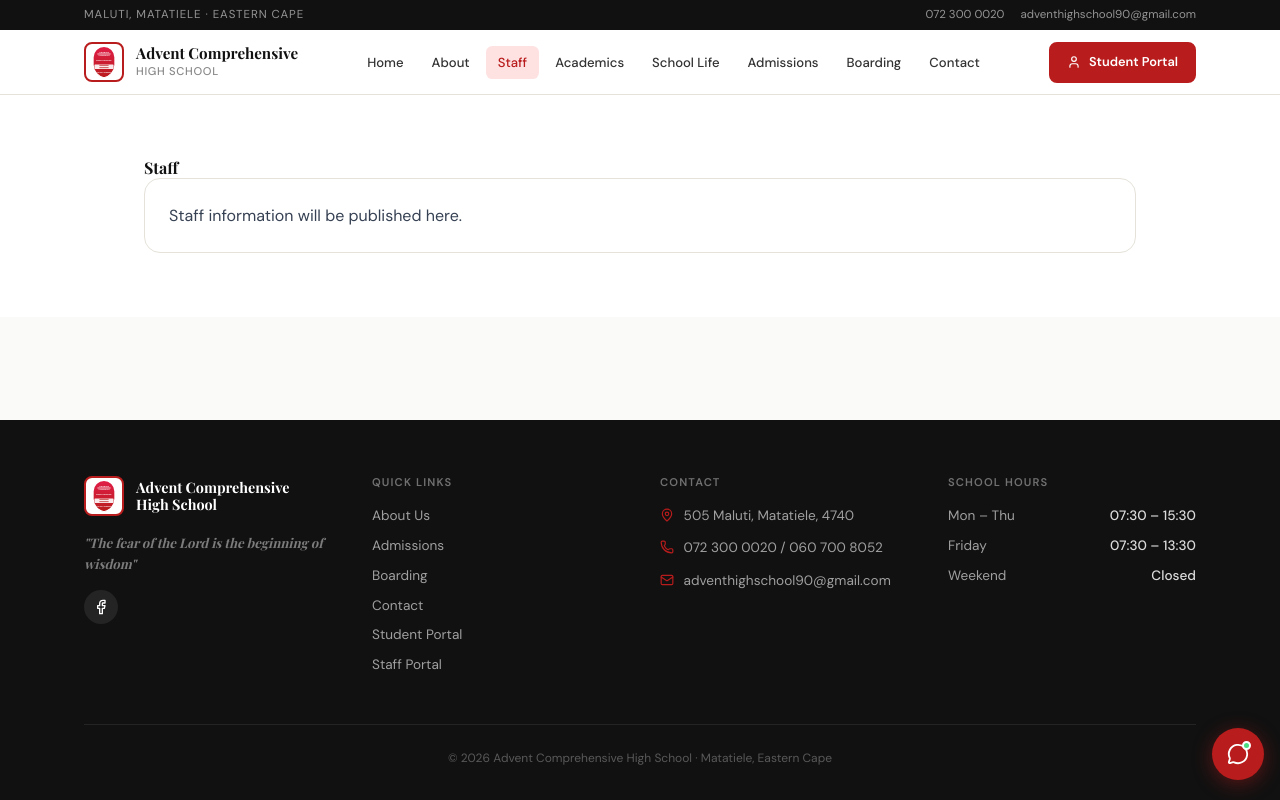
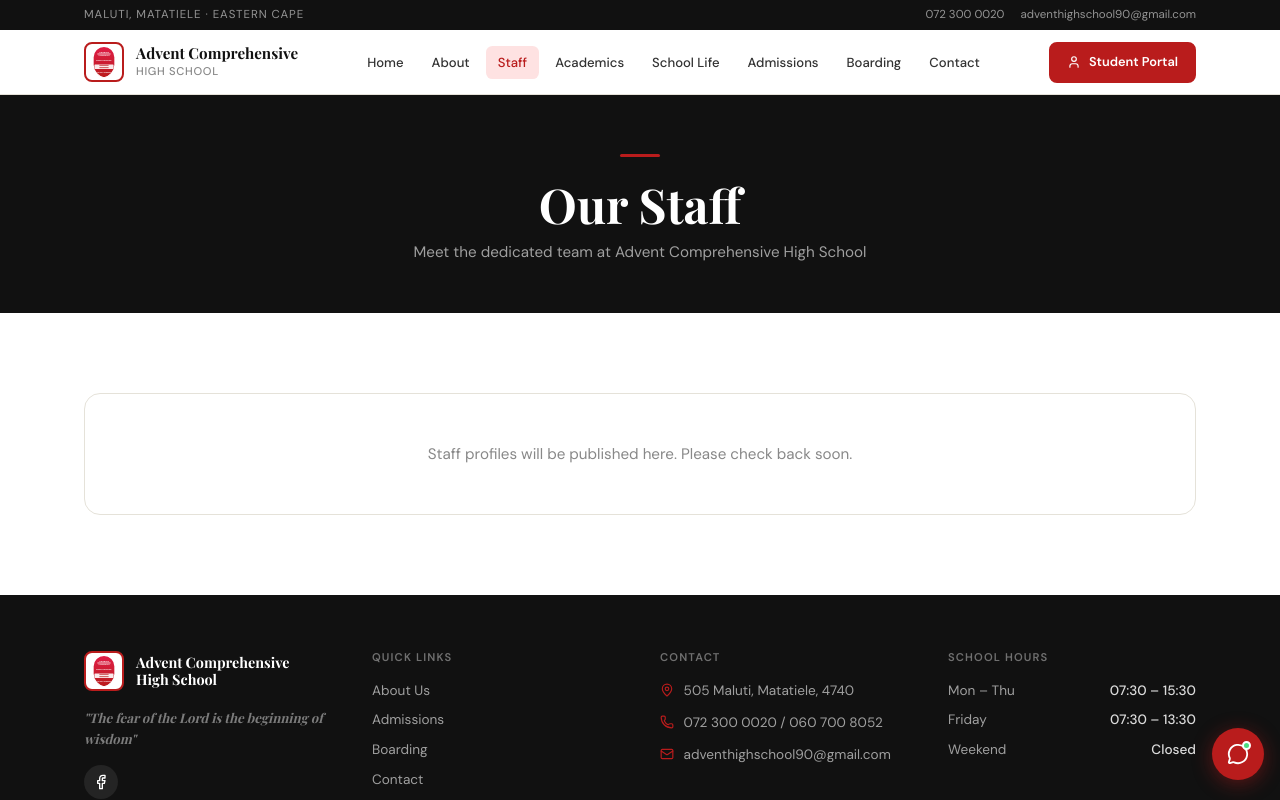
Before and after one commit to slmazwi-coder/advent-high-school, a React (Vite) app: page /staff in a window 1280 px wide. Shown: the top 800 px of the page. Built offline with nearby package versions, Linux system fonts and the light colour scheme; a web font is replaced by a local one.

Commit message:
Update Staff.tsx

```diff
--- a/src/pages/Staff.tsx
+++ b/src/pages/Staff.tsx
@@ -1,14 +1,17 @@
 import React from 'react';
-
-export const Staff = () => {
-  return (
-    <div className="py-16 bg-white">
-      <div className="max-w-5xl mx-auto px-4">
-        <h1 className="section-title">Staff</h1>
-        <div className="card">
-          <p className="text-gray-700">Staff information will be published here.</p>
+export const Staff = () => (
+  <div>
+    <div className="page-header">
+      <div className="rule-accent" style={{ margin: '0 auto 0.75rem' }} />
+      <h1>Our Staff</h1>
+      <p>Meet the dedicated team at Advent Comprehensive High School</p>
+    </div>
+    <section className="section-pad" style={{ background: '#fff' }}>
+      <div className="container-narrow">
+        <div className="card" style={{ textAlign: 'center', padding: '3rem' }}>
+          <p style={{ color: '#888', fontSize: '0.95rem' }}>Staff profiles will be published here. Please check back soon.</p>
         </div>
       </div>
-    </div>
-  );
-};
+    </section>
+  </div>
+);
```
